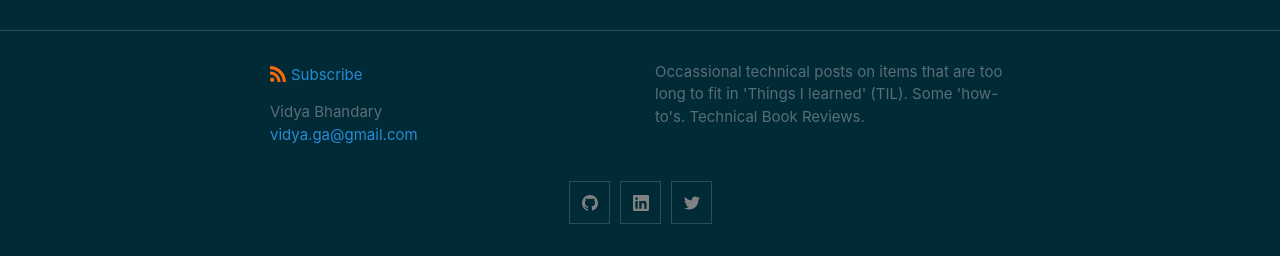
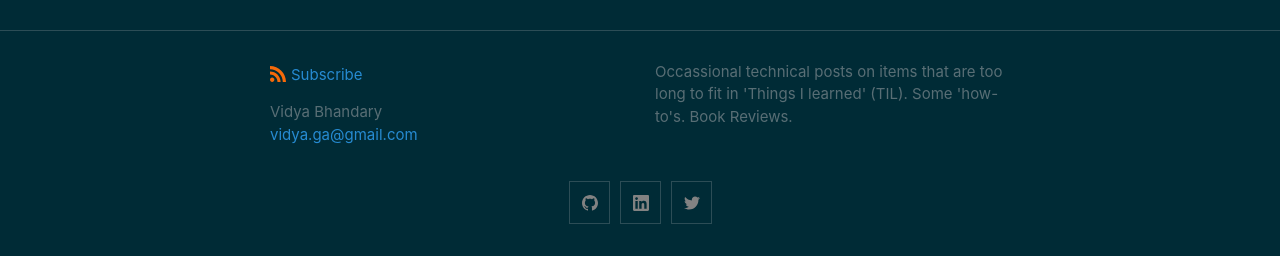
Before and after one commit to vidyabhandary/blog, a Jekyll site: the page built from index.md, in a window 1280 px wide. Shown: the part 1760-2016 px from the top of the page. Built offline with Jekyll 4.4.1, drawn with Linux system fonts in a browser that asks for light colours.

Commit message:
Update _config.yml

```diff
--- a/_config.yml
+++ b/_config.yml
@@ -6,7 +6,7 @@ author:
 
 description: > # this means to ignore newlines until "show_excerpts:"
   Occassional technical posts on items that are too long to fit in
-  'Things I learned' (TIL).   Some 'how-to's. Technical Book Reviews.
+  'Things I learned' (TIL).   Some 'how-to's. Book Reviews.
 
 show_excerpts: true # set to true to show excerpts on the homepage
 
```
